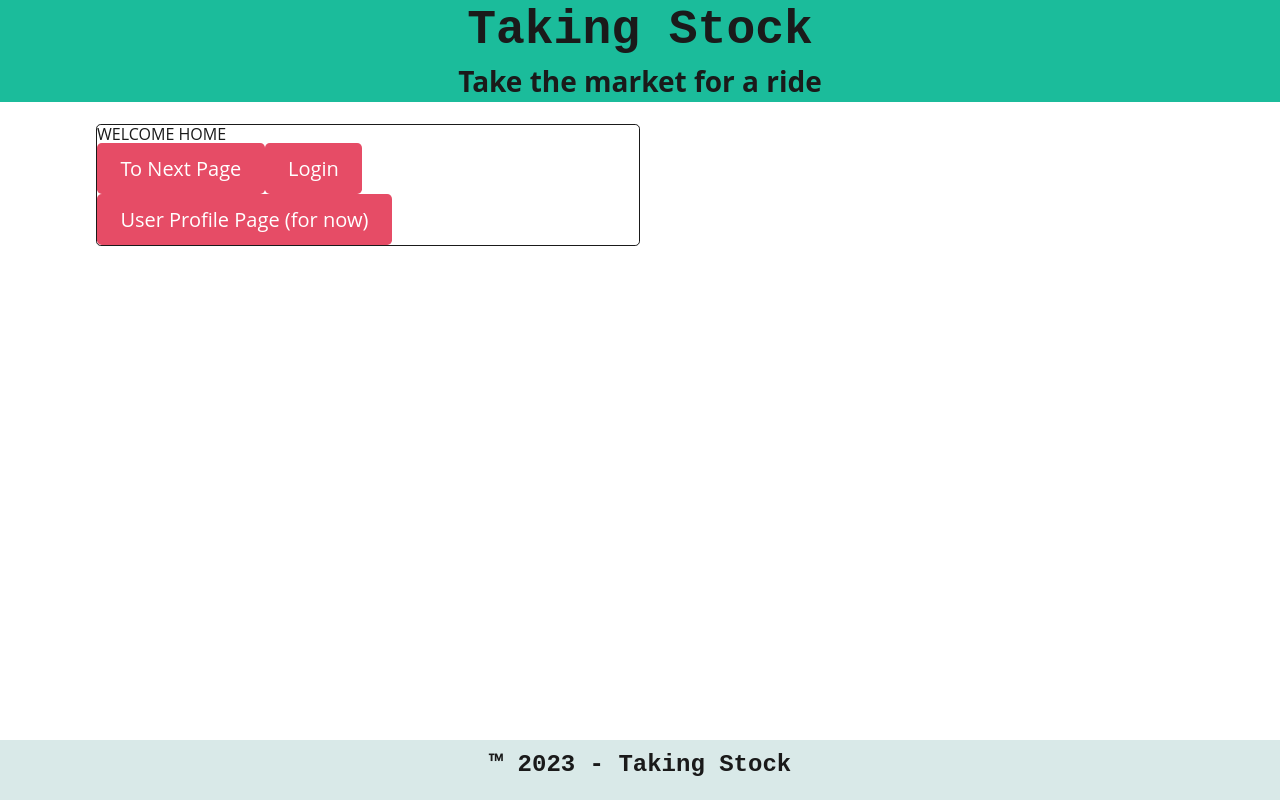
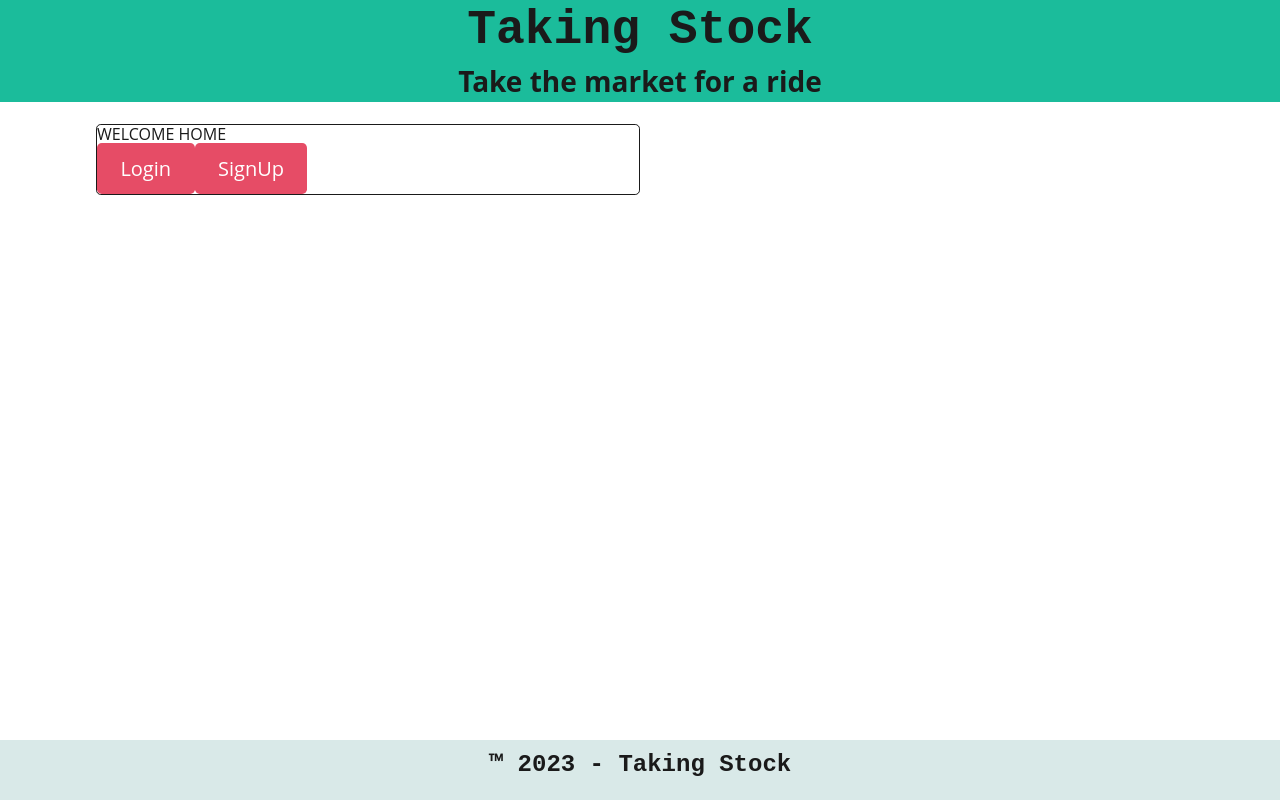
Before and after one commit to chrisosbii/Taking_Stock, a React (Vite) app in the folder client/: page / in a window 1280 px wide. Built offline with nearby package versions, Linux system fonts and the light colour scheme.

Commit message:
client side auth

```diff
--- a/client/src/pages/Home.jsx
+++ b/client/src/pages/Home.jsx
@@ -1,20 +1,33 @@
 import { Link } from "react-router-dom";
 import { useQuery } from "@apollo/client";
 // import { QUERY_MATCHUPS } from '../utils/queries';
+import Auth from "../utils/auth";
+
+const token = Auth.getToken();
+
+console.log(token);
 
 export default function Home() {
   return (
     <div className="card bg-white card-rounded w-50">
       <div>WELCOME HOME</div>
+      {Auth.loggedIn() ? (
+        <>
+          <button onClick={Auth.logout}>Log out</button>
           <Link to="/NextPage">
             <button className="btn btn-lg btn-danger">To Next Page</button>
           </Link>
+        </>
+      ) : (
+        <>
           <Link to="/Login">
             <button className="btn btn-lg btn-danger">Login</button>
           </Link>
-        <Link to="/UserProfile">
-          <button className="btn btn-lg btn-danger">User Profile Page (for now)</button>
+          <Link to="/SignUp">
+            <button className="btn btn-lg btn-danger">SignUp</button>
           </Link>
+        </>
+      )}
     </div>
   );
 }
--- a/client/src/pages/Login.jsx
+++ b/client/src/pages/Login.jsx
@@ -1,40 +1,57 @@
 import { Link } from "react-router-dom";
-import React, {useState} from "react";
-import { useMutation, useQuery } from '@apollo/client';
+import React, { useState } from "react";
+import { useMutation, useQuery } from "@apollo/client";
 import { LOGIN_USER } from "../utils/mutations";
 
+import Auth from "../utils/auth";
+
 export const LoginForm = () => {
-    const [email, setEmail] = useState('');
-    const [password, setPassword] = useState('')
+  const [email, setEmail] = useState("");
+  const [password, setPassword] = useState("");
 
-    const [loginUser, { loading, error }] = useMutation(LOGIN_USER)
+  const [loginUser, { loading, error }] = useMutation(LOGIN_USER);
 
   const handleSubmit = async (e) => {
     e.preventDefault();
-        try{
+    try {
       const { data } = await loginUser({
         variables: { email, password },
       });
-            console.log('Data: ', data)
-            const token = data.loginUser.toke;
+      console.log("Data: ", data);
+      const token = data.login.token;
+      Auth.login(data.login.token);
     } catch (err) {
-            console.error('Login error:', err)
+      console.error("Login error:", err);
     }
-    }
+  };
 
   return (
     <form onSubmit={handleSubmit}>
       <label htmlFor="email">email</label>
-            <input value={email} onChange={(e) => setEmail(e.target.value)}type="email" placeholder="youremail@example.com" id="email" name="email"/>
+      <input
+        value={email}
+        onChange={(e) => setEmail(e.target.value)}
+        type="email"
+        placeholder="youremail@example.com"
+        id="email"
+        name="email"
+      />
       <label htmlFor="password">password</label>
-            <input value={password} onChange={(e) => setPassword(e.target.value)}type="password" placeholder="password" id="password" name="password"/>
+      <input
+        value={password}
+        onChange={(e) => setPassword(e.target.value)}
+        type="password"
+        placeholder="password"
+        id="password"
+        name="password"
+      />
       <button type="submit">Log in</button>
       <p>Don't have a profile yet?</p>
       <Link to="/SignUp">
         <button className="btn btn-lg btn-danger">Sign Up</button>
       </Link>
     </form>
-    )
-}
+  );
+};
 
-export default LoginForm
+export default LoginForm;
--- /dev/null
+++ b/client/src/utils/auth.js
@@ -0,0 +1,41 @@
+import decode from 'jwt-decode';
+
+class AuthService {
+  getProfile() {
+    return decode(this.getToken());
+  }
+
+  loggedIn() {
+    const token = this.getToken();
+    // If there is a token and it's not expired, return `true`
+    return token && !this.isTokenExpired(token) ? true : false;
+  }
+
+  isTokenExpired(token) {
+    // Decode the token to get its expiration time that was set by the server
+    const decoded = decode(token);
+    // If the expiration time is less than the current time (in seconds), the token is expired and we return `true`
+    if (decoded.exp < Date.now() / 1000) {
+      localStorage.removeItem('id_token');
+      return true;
+    }
+    // If token hasn't passed its expiration time, return `false`
+    return false;
+  }
+
+  getToken() {
+    return localStorage.getItem('id_token');
+  }
+
+  login(idToken) {
+    localStorage.setItem('id_token', idToken);
+    window.location.assign('/');
+  }
+
+  logout() {
+    localStorage.removeItem('id_token');
+    window.location.reload();
+  }
+}
+
+export default new AuthService();
```
Also changed, not shown: 2 other files (tests, documents, lock files or other folders). Lines whose indentation alone changed are shown as unchanged.
